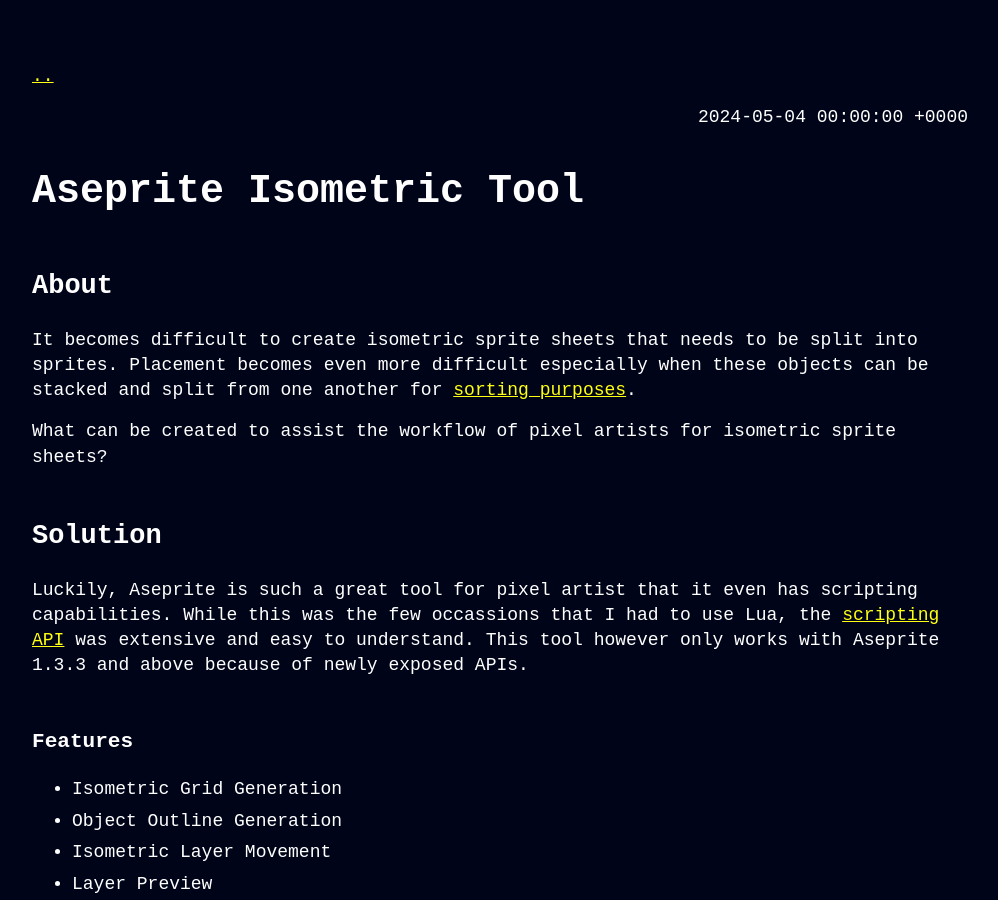
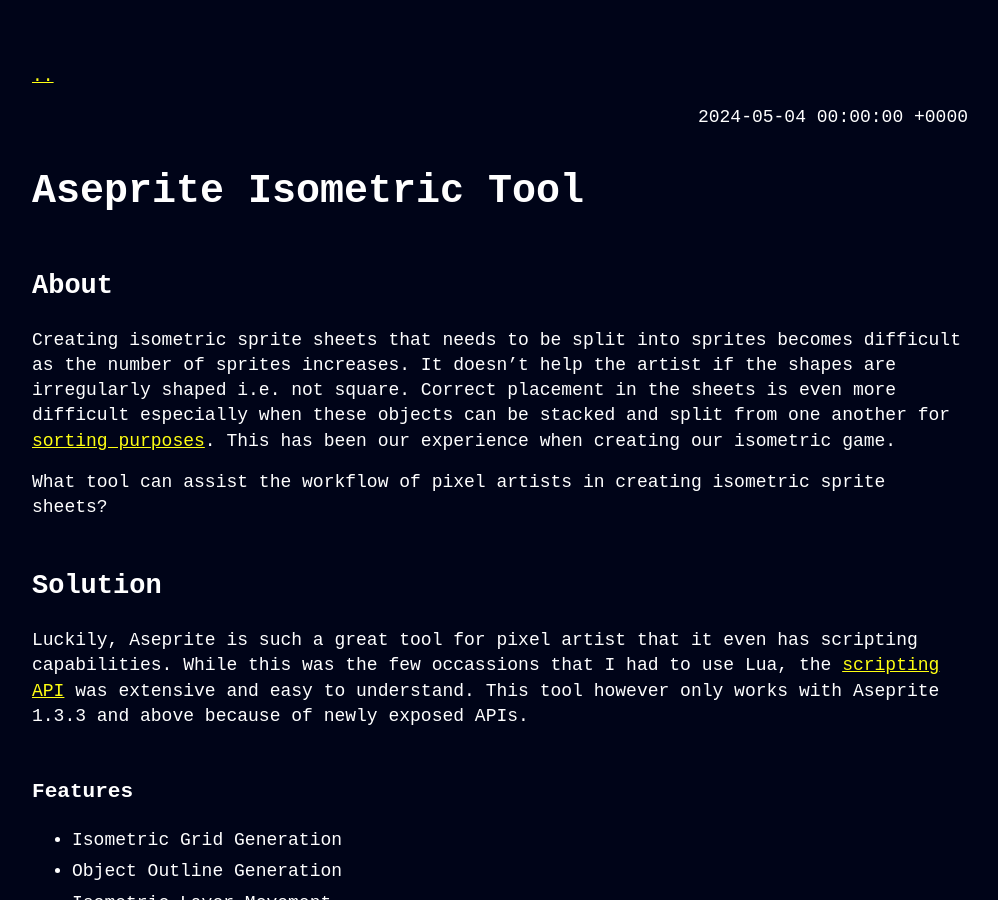
Before and after one commit to seanrich92/seanrich92.github.io, a Jekyll site: the page built from _posts/2024-05-30-aseprite-isometric-tool.md, in a window 1280 px wide and 900 px high. Shown: the whole window, without its empty margins (140-1138 px from the left). Built offline with Jekyll 4.4.1, drawn with Linux system fonts in a browser that asks for light colours.

Commit message:
Update 2024-05-30-aseprite-isometric-tool.md

```diff
--- a/_posts/2024-05-30-aseprite-isometric-tool.md
+++ b/_posts/2024-05-30-aseprite-isometric-tool.md
@@ -8,9 +8,9 @@ date: 2024-05-04
 
 ## About
 
-It becomes difficult to create isometric sprite sheets that needs to be split into sprites. Placement becomes even more difficult especially when these objects can be stacked and split from one another for [sorting purposes]({% link _posts/2024-05-30-isometric-sprite-editor.md %}).
+Creating isometric sprite sheets that needs to be split into sprites becomes difficult as the number of sprites increases. It doesn't help the artist if the shapes are irregularly shaped i.e. not square. Correct placement in the sheets is even more difficult especially when these objects can be stacked and split from one another for [sorting purposes]({% link _posts/2024-05-30-isometric-sprite-editor.md %}). This has been our experience when creating our isometric game.
 
-What can be created to assist the workflow of pixel artists for isometric sprite sheets?
+What tool can assist the workflow of pixel artists in creating isometric sprite sheets?
 
 ## Solution
 
```
